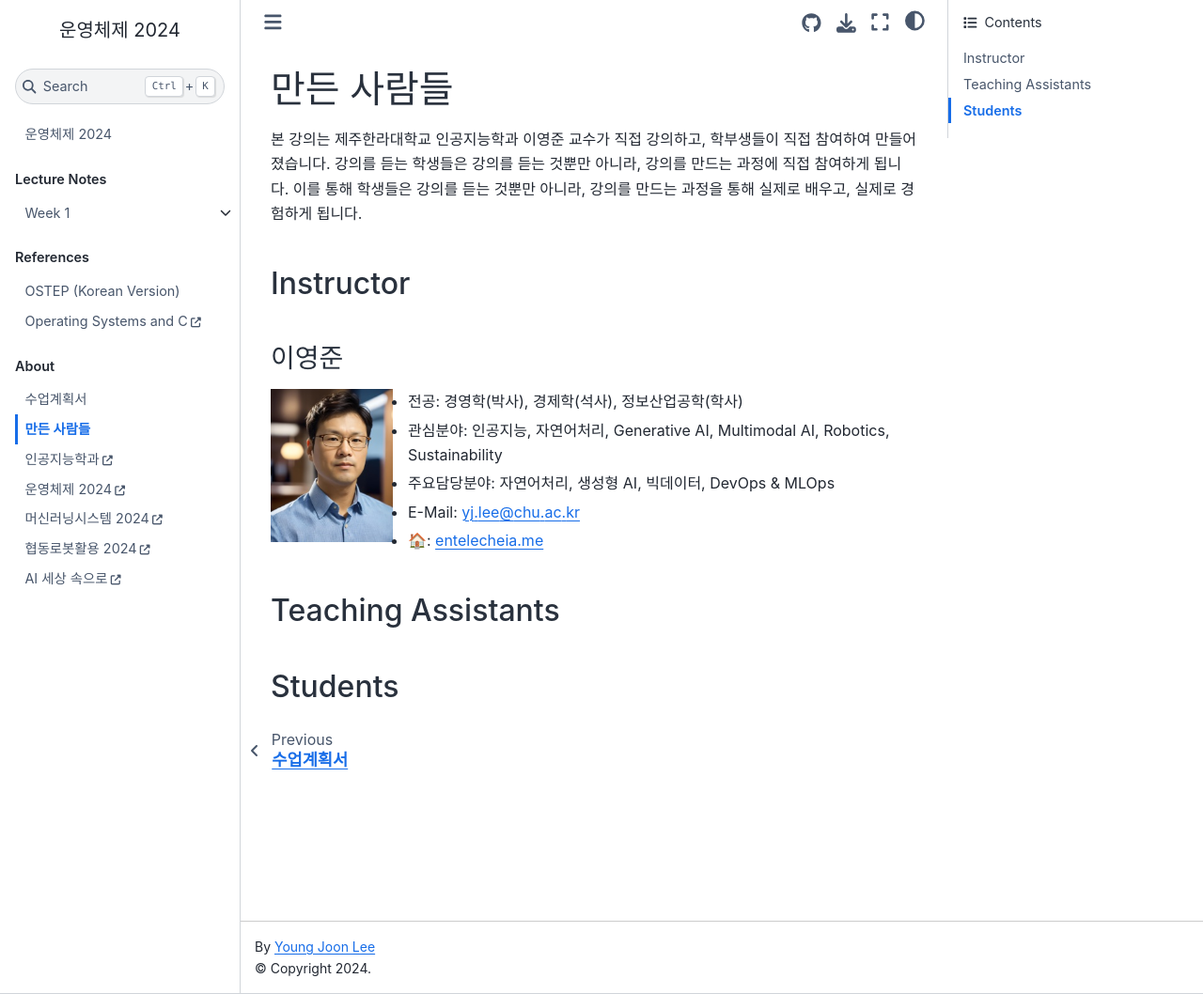
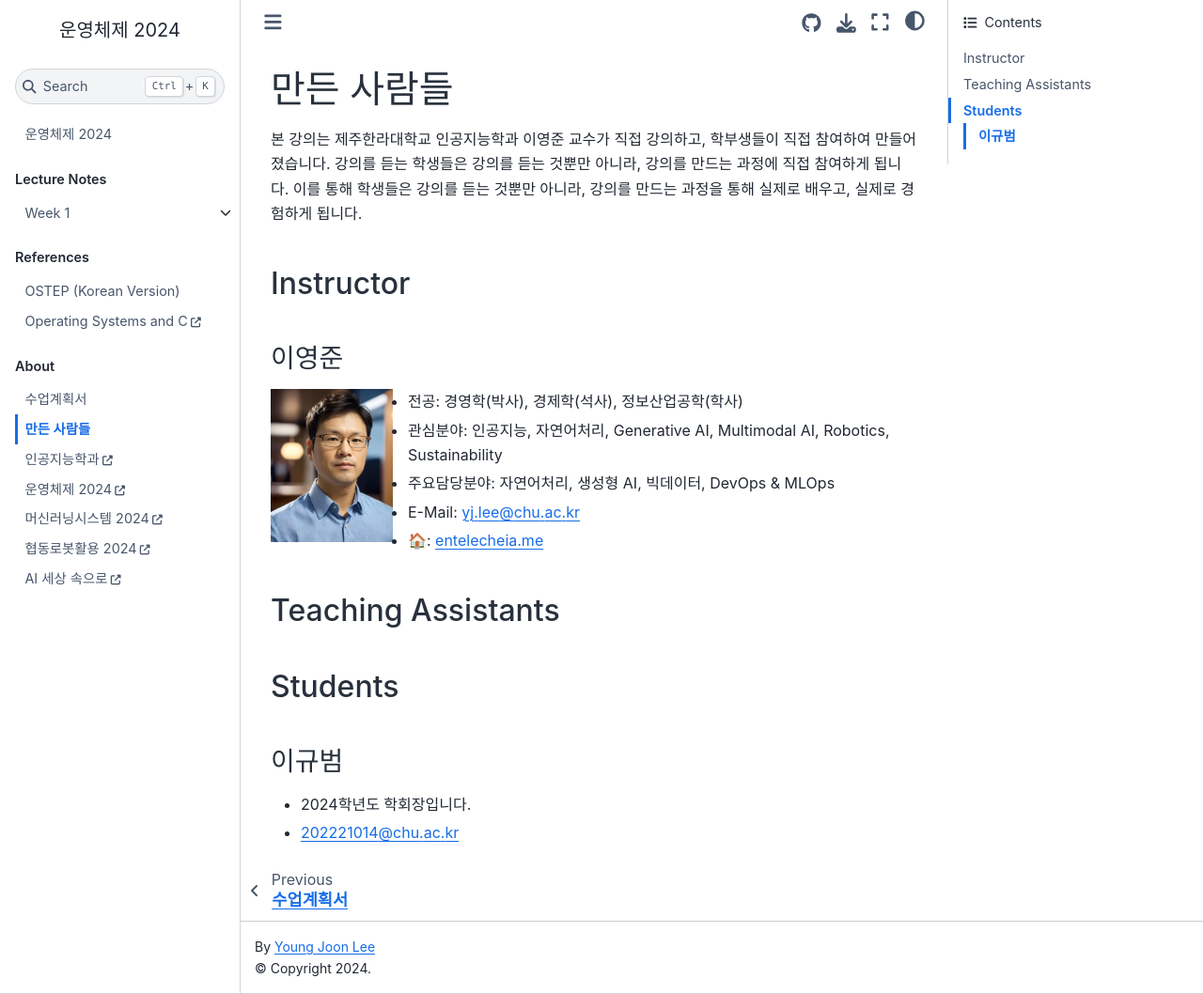
Before and after one commit to entelecheia/os-2024, a Jupyter Book: the page built from book/about/index.md, in a window 1280 px wide and 1058 px high. Shown: the whole window at 94% size. Built offline with Jupyter Book 1.0.4 settings and Sphinx 7.4.7 and the Sphinx Book theme 1.1.4, drawn with Linux system fonts in a browser that asks for light colours; a script that is not in the unit is left out.

Commit message:
Update index.md

```diff
--- a/book/about/index.md
+++ b/book/about/index.md
@@ -20,3 +20,8 @@
 ## Teaching Assistants
 
 ## Students
+
+### 이규범
+
+- 2024학년도 학회장입니다.
+- 202221014@chu.ac.kr
```
